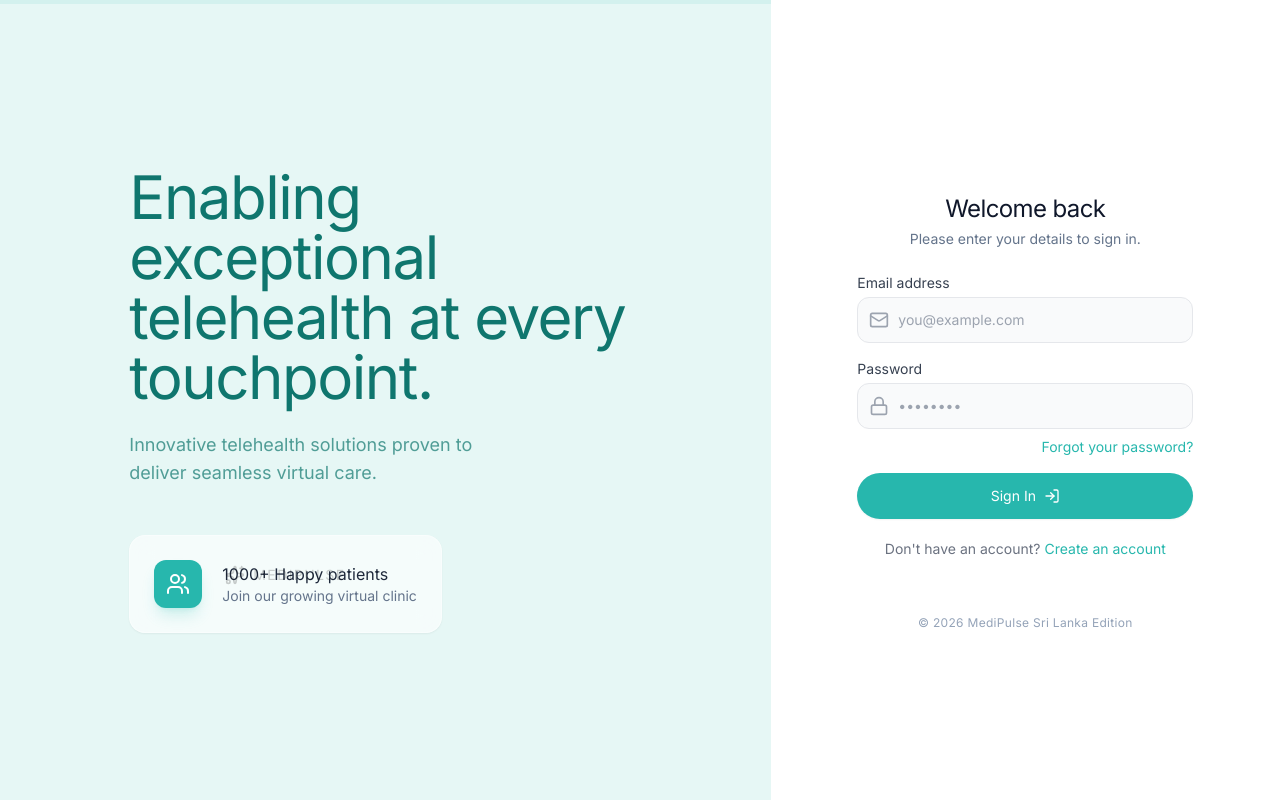
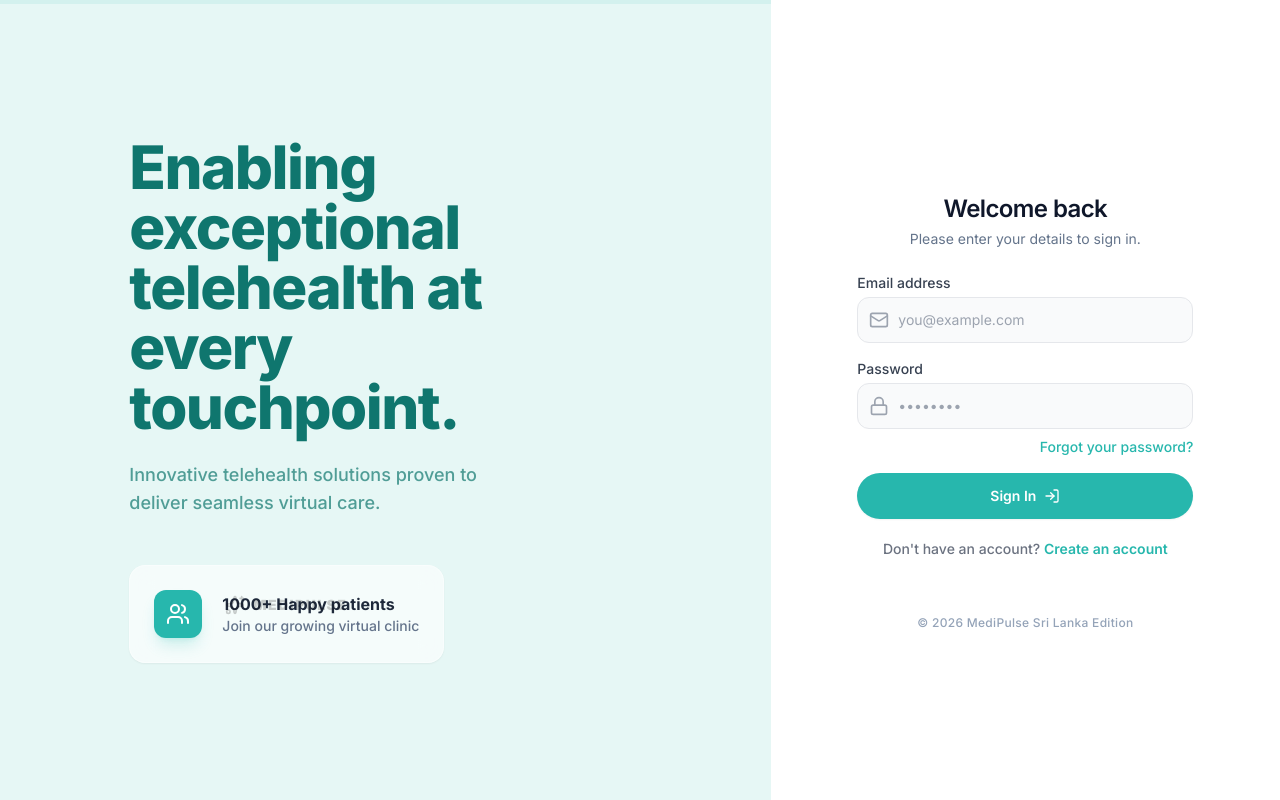
Before and after one commit to RUSIRUDEVINDA/healthcare-platform-backend, a React (Vite) app in the folder frontend/: page /auth/login in a window 1280 px wide. Built offline with nearby package versions, Linux system fonts and the light colour scheme.

Commit message:
fix: remove unnecessary font-weight overrides from global styles

```diff
--- a/frontend/src/index.css
+++ b/frontend/src/index.css
@@ -14,21 +14,6 @@
     @apply antialiased text-gray-900 bg-surface-muted font-sans;
   }
 
-  h1,
-  h2,
-  h3,
-  h4,
-  h5,
-  h6,
-  strong,
-  b,
-  .font-medium,
-  .font-semibold,
-  .font-bold,
-  .font-extrabold,
-  .font-black {
-    font-weight: 400 !important;
-  }
 
   button,
   [type='button'],
```
